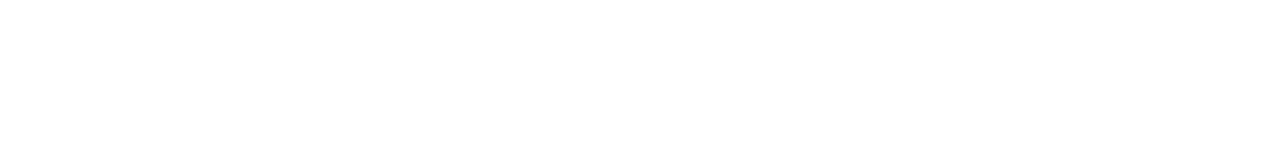
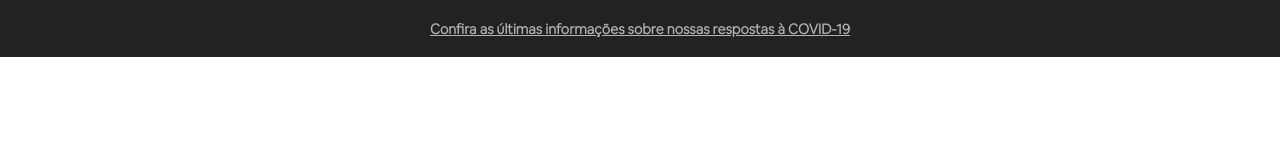
Before and after one commit to sinngjpeg/airbnb-clone, a plain HTML site: page index.html in a window 1280 px wide. Drawn offline with Linux system fonts and the light colour scheme.

Commit message:
add topo

```diff
--- /dev/null
+++ b/assets/css/style.css
@@ -0,0 +1,35 @@
+@font-face {
+    font-family: 'airbnb--black';
+    src: url('../fonts/AirbnbCerealBlack.ttf');
+}
+
+@font-face {
+    font-family: 'airbnb--light';
+    src: url('../fonts/AirbnbCerealLight.ttf');
+}
+
+body {
+    padding: 0;
+    margin: 0;
+}
+
+.topo {
+    display: flex;
+    flex-direction: row;
+    align-items: center;
+    height: 57px;
+    justify-content: center;
+    background-color: #222222;
+}
+
+.topo--texto {
+    color: #b3b3b3;
+    cursor: pointer;
+    text-decoration: underline;
+    font-family: 'airbnb--light';
+    font-size: 14px;
+}
+
+.topo--texto:hover {
+    color: #898989;
+}
--- a/index.html
+++ b/index.html
@@ -1,11 +1,17 @@
 <html>
 
 <head>
-    <title>Airbnb</title>
-    <link href="https://fonts.googleapis.com/icon?family=Material+Icons" rel="stylesheet">
+    <title>Airbnb: Aluguéis por temporada</title>
+    <link href="https://fonts.googleapis.com/icon?family=Material+Icons" rel="stylesheet" />
+    <link rel="stylesheet" href="./assets/css/style.css" />
+    <meta charset="UTF-8" />
 </head>
 
 <body>
+    <div class="topo">
+        <b class="topo--texto">Confira as últimas informações sobre nossas respostas à COVID-19</b>
+    </div>
+
 
 </body>
 
```
